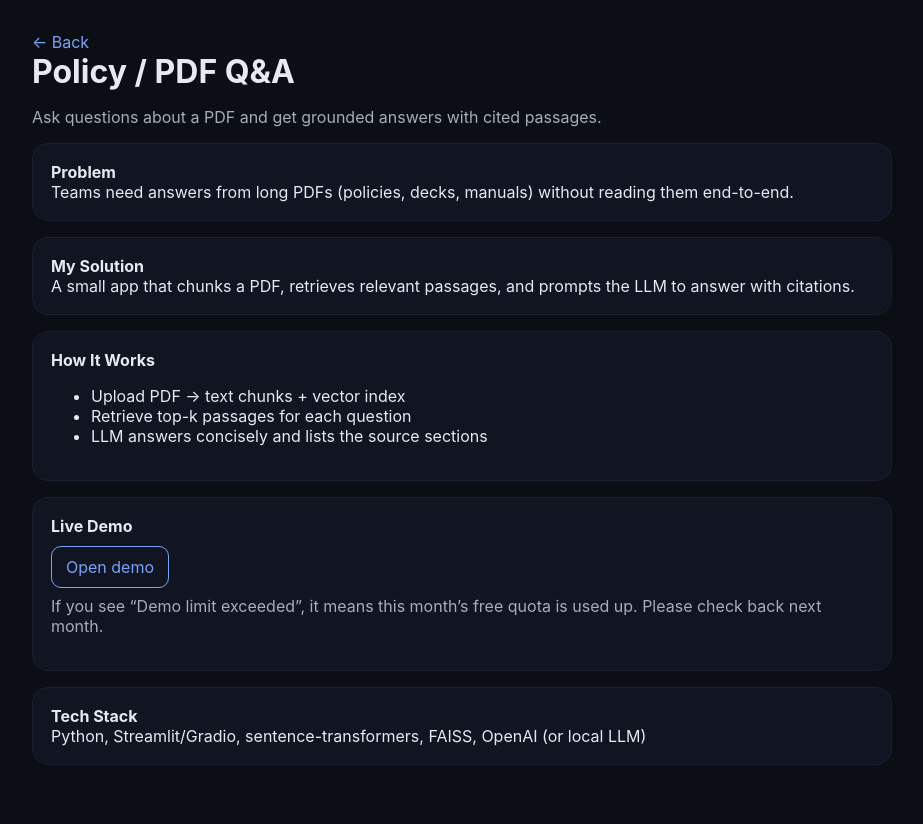
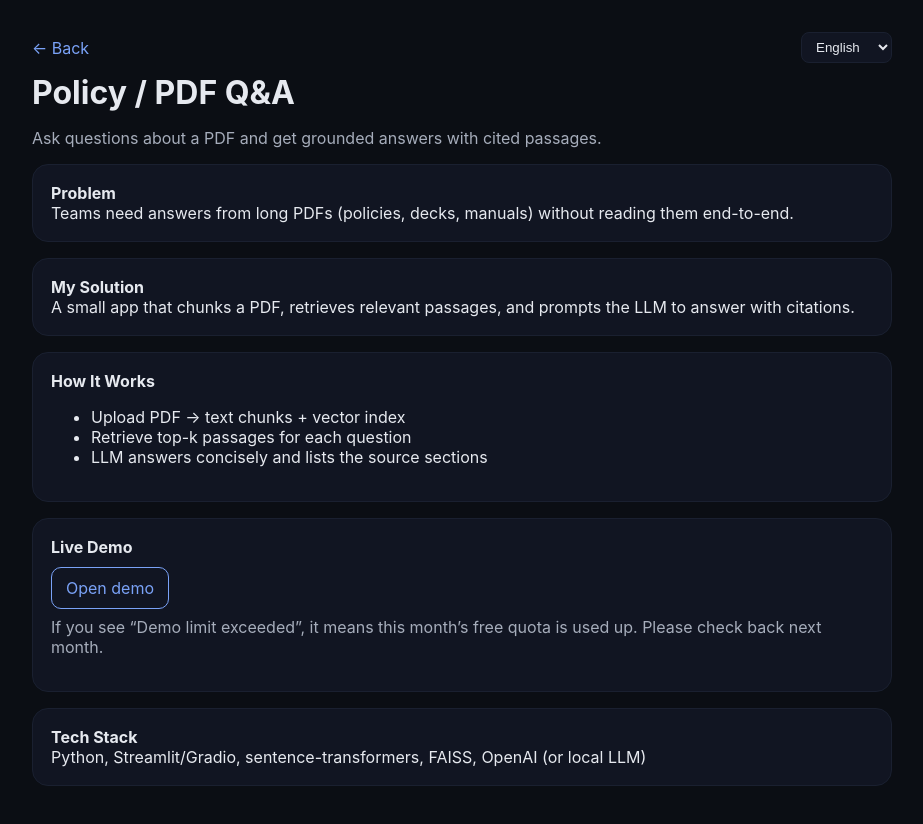
Before and after one commit to DataKraftAI/DatakraftAI.github.io, a plain HTML site: page projects/pdf-qa.html in a window 1280 px wide. Shown: the whole page, without its empty margins (178-1101 px from the left). Drawn offline with Linux system fonts and the light colour scheme.

Commit message:
added de to pdf case study

```diff
--- a/projects/pdf-qa.html
+++ b/projects/pdf-qa.html
@@ -3,30 +3,118 @@
 <head>
   <meta charset="utf-8"><meta name="viewport" content="width=device-width, initial-scale=1">
   <title>Policy / PDF Q&A — Case Study | DataKraft</title>
-  <style>body{font-family:Inter,system-ui,Segoe UI,Roboto,Arial;margin:0;padding:32px;color:#e6e9ef;background:#0b0e14}
-  a{color:#7aa2f7;text-decoration:none} .wrap{max-width:860px;margin:0 auto}
-  h1{margin:0 0 12px} .muted{color:#a6adbb} .box{background:#111522;border:1px solid #1a2030;border-radius:16px;padding:18px;margin:16px 0}
-  .btn{display:inline-block;margin-top:10px;padding:10px 14px;border:1px solid #7aa2f7;border-radius:10px;color:#7aa2f7}</style>
+  <style>
+    body{font-family:Inter,system-ui,Segoe UI,Roboto,Arial;margin:0;padding:32px;color:#e6e9ef;background:#0b0e14}
+    a{color:#7aa2f7;text-decoration:none}
+    .wrap{max-width:860px;margin:0 auto}
+    header{display:flex;justify-content:space-between;align-items:center;margin-bottom:10px}
+    .lang{background:#111522;color:#e6e9ef;border:1px solid #1a2030;border-radius:8px;padding:6px 10px}
+    h1{margin:0 0 12px}
+    .muted{color:#a6adbb}
+    .box{background:#111522;border:1px solid #1a2030;border-radius:16px;padding:18px;margin:16px 0}
+    .btn{display:inline-block;margin-top:10px;padding:10px 14px;border:1px solid #7aa2f7;border-radius:10px;color:#7aa2f7}
+  </style>
 </head>
-<body><div class="wrap">
-  <a href="../index.html">← Back</a>
-  <h1>Policy / PDF Q&A</h1>
-  <p class="muted">Ask questions about a PDF and get grounded answers with cited passages.</p>
+<body>
+  <div class="wrap">
+    <header>
+      <a id="back-link" href="../index.html">← <span data-i18n="back">Back</span></a>
+      <select id="lang" class="lang" aria-label="Language / Sprache">
+        <option value="en">English</option>
+        <option value="de">Deutsch</option>
+      </select>
+    </header>
 
-  <div class="box"><strong>Problem</strong><br>Teams need answers from long PDFs (policies, decks, manuals) without reading them end-to-end.</div>
-  <div class="box"><strong>My Solution</strong><br>A small app that chunks a PDF, retrieves relevant passages, and prompts the LLM to answer with citations.</div>
-  <div class="box"><strong>How It Works</strong>
-    <ul>
-      <li>Upload PDF → text chunks + vector index</li>
-      <li>Retrieve top-k passages for each question</li>
-      <li>LLM answers concisely and lists the source sections</li>
-    </ul>
+    <h1 data-i18n="title">Policy / PDF Q&A</h1>
+    <p class="muted" data-i18n="tagline">Ask questions about a PDF and get grounded answers with cited passages.</p>
+
+    <div class="box"><strong data-i18n="problem_h">Problem</strong><br><span data-i18n="problem_p">Teams need answers from long PDFs (policies, decks, manuals) without reading them end-to-end.</span></div>
+
+    <div class="box"><strong data-i18n="solution_h">My Solution</strong><br><span data-i18n="solution_p">A small app that chunks a PDF, retrieves relevant passages, and prompts the LLM to answer with citations.</span></div>
+
+    <div class="box">
+      <strong data-i18n="how_h">How It Works</strong>
+      <ul>
+        <li data-i18n="how_1">Upload PDF → text chunks + vector index</li>
+        <li data-i18n="how_2">Retrieve top-k passages for each question</li>
+        <li data-i18n="how_3">LLM answers concisely and lists the source sections</li>
+      </ul>
+    </div>
+
+    <div class="box">
+      <strong data-i18n="demo_h">Live Demo</strong><br>
+      <a class="btn" id="demo-btn" href="https://pdf-app-copilot-dytjr5crbs9fylwr2uvl9o.streamlit.app" target="_blank" data-i18n="demo_btn">Open demo</a>
+      <p class="muted" style="margin-top:8px" data-i18n="demo_note">If you see “Demo limit exceeded”, it means this month’s free quota is used up. Please check back next month.</p>
+    </div>
+
+    <div class="box"><strong data-i18n="tech_h">Tech Stack</strong><br><span data-i18n="tech_p">Python, Streamlit/Gradio, sentence-transformers, FAISS, OpenAI (or local LLM)</span></div>
   </div>
 
-  <div class="box"><strong>Live Demo</strong><br>
-    <a class="btn" href="https://pdf-app-copilot-dytjr5crbs9fylwr2uvl9o.streamlit.app" target="_blank">Open demo</a>
-    <p class="muted" style="margin-top:8px">If you see “Demo limit exceeded”, it means this month’s free quota is used up. Please check back next month.</p>
-  </div>
+  <script>
+    const STR = {
+      en: {
+        back:"Back",
+        title:"Policy / PDF Q&A",
+        tagline:"Ask questions about a PDF and get grounded answers with cited passages.",
+        problem_h:"Problem",
+        problem_p:"Teams need answers from long PDFs (policies, decks, manuals) without reading them end-to-end.",
+        solution_h:"My Solution",
+        solution_p:"A small app that chunks a PDF, retrieves relevant passages, and prompts the LLM to answer with citations.",
+        how_h:"How It Works",
+        how_1:"Upload PDF → text chunks + vector index",
+        how_2:"Retrieve top-k passages for each question",
+        how_3:"LLM answers concisely and lists the source sections",
+        demo_h:"Live Demo",
+        demo_btn:"Open demo",
+        demo_note:"If you see “Demo limit exceeded”, it means this month’s free quota is used up. Please check back next month.",
+        tech_h:"Tech Stack",
+        tech_p:"Python, Streamlit/Gradio, sentence-transformers, FAISS, OpenAI (or local LLM)"
+      },
+      de: {
+        back:"Zurück",
+        title:"Policy / PDF Q&A",
+        tagline:"Fragen Sie zu einem PDF und erhalten Sie fundierte Antworten mit Quellenangaben.",
+        problem_h:"Problem",
+        problem_p:"Teams brauchen Antworten aus langen PDFs (Richtlinien, Präsentationen, Handbücher), ohne alles lesen zu müssen.",
+        solution_h:"Meine Lösung",
+        solution_p:"Eine kleine App, die ein PDF in Abschnitte aufteilt, relevante Passagen abruft und das LLM mit Zitaten antworten lässt.",
+        how_h:"So funktioniert es",
+        how_1:"PDF hochladen → Textabschnitte + Vektorindex",
+        how_2:"Top-k Passagen für jede Frage abrufen",
+        how_3:"LLM antwortet prägnant und listet die Quellabschnitte auf",
+        demo_h:"Live-Demo",
+        demo_btn:"Demo öffnen",
+        demo_note:"Bei „Demo limit exceeded“ ist das Monatskontingent aufgebraucht. Bitte später erneut versuchen.",
+        tech_h:"Technologie-Stack",
+        tech_p:"Python, Streamlit/Gradio, sentence-transformers, FAISS, OpenAI (oder lokales LLM)"
+      }
+    };
 
-  <div class="box"><strong>Tech Stack</strong><br>Python, Streamlit/Gradio, sentence-transformers, FAISS, OpenAI (or local LLM)</div>
-</div></body></html>
+    // detect ?lang=
+    const qs = new URLSearchParams(location.search);
+    let lang = (qs.get("lang")||"en").toLowerCase().startsWith("de")?"de":"en";
+    document.documentElement.lang = lang;
+    document.getElementById("lang").value = lang;
+
+    function applyI18n(){
+      document.querySelectorAll("[data-i18n]").forEach(el=>{
+        const key=el.getAttribute("data-i18n");
+        el.textContent = STR[lang][key] || STR.en[key] || "";
+      });
+      // update back link
+      const back=document.getElementById("back-link");
+      const url=new URL(back.getAttribute("href"),location.origin);
+      if(lang==="de") url.searchParams.set("lang","de"); else url.searchParams.delete("lang");
+      back.setAttribute("href", url.pathname+(url.search?url.search:""));
+    }
+    applyI18n();
+
+    document.getElementById("lang").addEventListener("change",e=>{
+      lang=e.target.value;
+      const params=new URLSearchParams(location.search);
+      if(lang==="de") params.set("lang","de"); else params.delete("lang");
+      location.href=location.pathname+(params.toString()?("?"+params.toString()):"");
+    });
+  </script>
+</body>
+</html>
```
